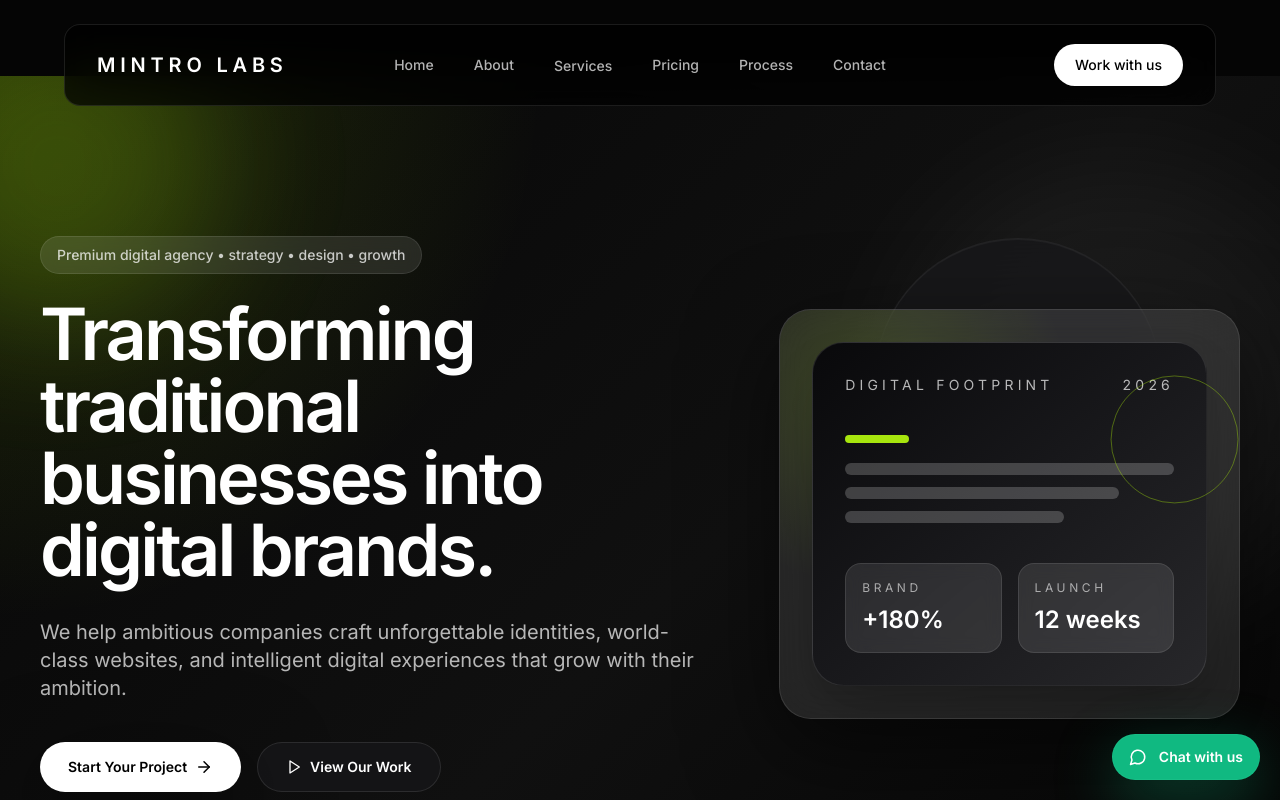
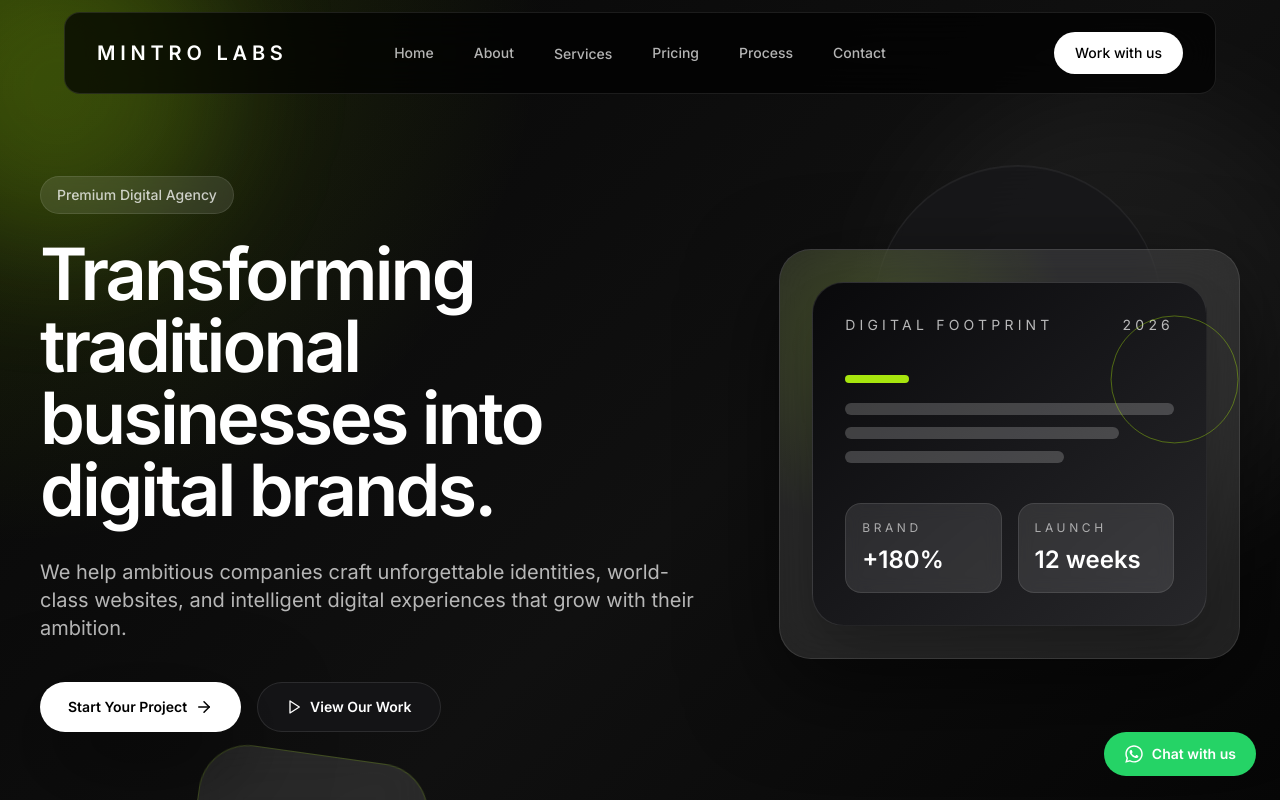
Before and after one commit to ff786/Mintro-Labs-FE, a Next.js app: page / in a window 1280 px wide. Shown: the top 800 px of the page. Built offline with nearby package versions, Linux system fonts and the light colour scheme.

Commit message:
Fixations On dynamic movements

```diff
--- a/src/app/page.tsx
+++ b/src/app/page.tsx
@@ -13,7 +13,7 @@ import ServicesShowcase from "@/components/ServicesShowcase";
 
 export default function Home() {
   return (
-    <main className="relative overflow-x-hidden bg-[#050505] pt-[76px] text-white">
+      <main className="relative overflow-x-hidden bg-[#050505] text-white">
       <div className="pointer-events-none absolute inset-0 -z-10 bg-[radial-gradient(circle_at_top,rgba(167,229,14,0.14),transparent_25%),radial-gradient(circle_at_80%_20%,rgba(255,255,255,0.05),transparent_30%),linear-gradient(180deg,#050505_0%,#090909_28%,#050505_100%)]" />
       <Navbar />
       <Hero />
--- a/src/components/Hero.tsx
+++ b/src/components/Hero.tsx
@@ -23,11 +23,11 @@ export function Hero() {
           <motion.div className="absolute right-[10%] top-[20%] h-72 w-72 rounded-full border border-white/10 bg-zinc-900/80 backdrop-blur-2xl" animate={{ y: [0, -18, 0], x: [0, 14, 0] }} transition={{ duration: 10, repeat: Infinity, ease: 'easeInOut' }} />
       </div>
 
-      <div className="section-shell relative flex min-h-[100svh] flex-col justify-center py-32 sm:py-36 lg:py-40">
+      <div className="section-shell relative flex min-h-screen flex-col justify-center pt-36 pb-32 sm:pt-40 sm:pb-36 lg:pt-44 lg:pb-40">
         <div className="grid items-center gap-12 lg:grid-cols-[1.2fr_0.8fr]">
           <div className="max-w-3xl">
             <motion.p initial={{ opacity: 0, y: 24 }} animate={{ opacity: 1, y: 0 }} transition={{ duration: 0.7 }} className="mb-6 inline-flex rounded-full border border-white/10 bg-white/10 px-4 py-2 text-sm font-medium text-white/75 backdrop-blur">
-              Premium digital agency • strategy • design • growth
+              Premium Digital Agency
             </motion.p>
             <motion.h1 initial={{ opacity: 0, y: 28 }} animate={{ opacity: 1, y: 0 }} transition={{ duration: 0.8, delay: 0.15 }} className="text-balance text-4xl font-semibold leading-[0.92] tracking-[-0.04em] text-white sm:text-5xl lg:text-7xl">
               Transforming traditional businesses into digital brands.
--- a/src/components/Navbar.tsx
+++ b/src/components/Navbar.tsx
@@ -50,7 +50,7 @@ export function Navbar() {
     }, [mobileOpen]);
 
     return (
-        <header className="fixed inset-x-0 top-6 z-[60] flex justify-center px-6">
+        <header className="fixed inset-x-0 top-3 z-[60] flex justify-center px-6">
             <CalendlyModal
                 open={open}
                 onCloseAction={() => setOpen(false)}
--- a/src/components/WhatsAppChatButton.tsx
+++ b/src/components/WhatsAppChatButton.tsx
@@ -1,24 +1,71 @@
 'use client';
 
-import { MessageCircle } from 'lucide-react';
 import Link from 'next/link';
+import { motion } from 'framer-motion';
+import { FaWhatsapp } from 'react-icons/fa';
 import { WHATSAPP_NUMBER } from '@/data/contactInfo';
 
 export function WhatsAppChatButton() {
     const normalizedPhone = WHATSAPP_NUMBER.replace(/\D/g, '');
-  const message = encodeURIComponent('Hello Mintro Labs, I would like to chat with you.');
-  const href = `https://wa.me/${normalizedPhone}?text=${message}`;
+    const message = encodeURIComponent(
+        'Hello Mintro Labs, I would like to chat with you.'
+    );
 
     return (
+        <motion.div
+            initial={{ y: 80, opacity: 0 }}
+            animate={{
+                y: [80, -10, 0, 0],
+                opacity: 1,
+                scale: [1, 1.08, 1],
+            }}
+            transition={{
+                duration: 0.8,
+                ease: 'easeOut',
+            }}
+        >
+            <motion.div
+                animate={{
+                    y: [0, -6, 0],
+                }}
+                transition={{
+                    duration: 0.6,
+                    repeat: Infinity,
+                    repeatDelay: 8,
+                    ease: 'easeInOut',
+                }}
+            >
                 <Link
-      href={href}
+                    href={`https://wa.me/${normalizedPhone}?text=${message}`}
                     target="_blank"
                     rel="noopener noreferrer"
                     aria-label="Chat with us on WhatsApp"
-      className="fixed bottom-5 right-5 z-[80] inline-flex items-center gap-3 rounded-full border border-emerald-400/20 bg-emerald-500 px-4 py-3 text-sm font-semibold text-white shadow-[0_20px_60px_rgba(16,185,129,0.35)] transition hover:-translate-y-1 hover:bg-emerald-400"
+                    className="
+            fixed
+            bottom-6
+            right-6
+            z-[90]
+            flex
+            items-center
+            gap-2
+            rounded-full
+            bg-[#25D366]
+            px-5
+            py-3
+            text-sm
+            font-semibold
+            text-white
+            transition-all
+            duration-300
+            hover:scale-105
+            hover:bg-[#20c55a]
+            active:scale-95
+          "
                 >
-      <MessageCircle size={18} />
+                    <FaWhatsapp className="text-[20px]" />
                     <span>Chat with us</span>
                 </Link>
+            </motion.div>
+        </motion.div>
     );
 }
```
Lines whose indentation alone changed are shown as unchanged.
